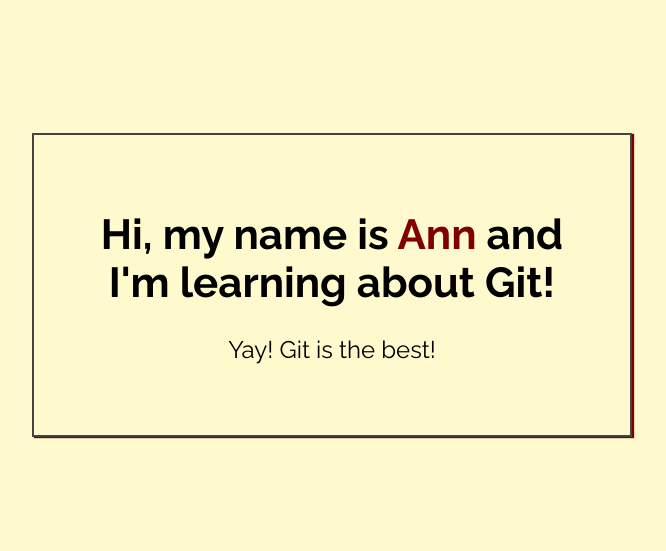
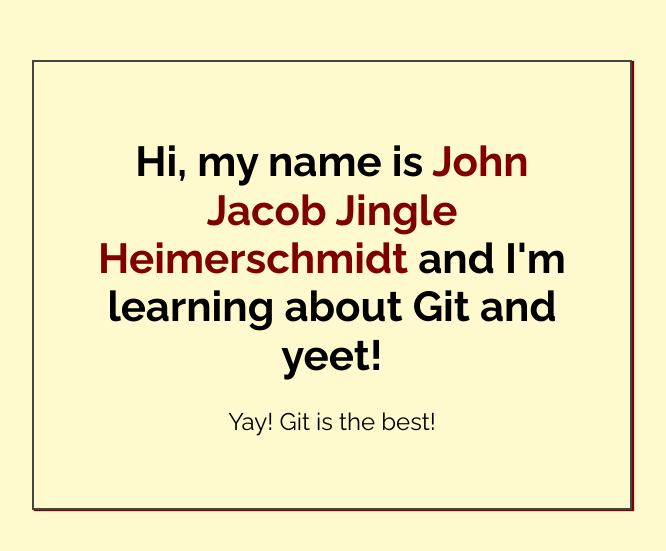
Before and after one commit to Adair22/my-first-repo, a plain HTML site: page index.html in a window 1280 px wide. Shown: the part 115-666 px from the top of the page, without its empty margins (308-974 px from the left). Drawn offline with Linux system fonts and the light colour scheme.

Commit message:
added john jacob's name

```diff
--- a/index.html
+++ b/index.html
@@ -14,7 +14,7 @@
 <body>
 
     <div class="greeting">
-        <h1>Hi, my name is <span class="highlight">Ann</span> and I'm learning about Git! </h1>
+        <h1>Hi, my name is <span class="highlight">John Jacob Jingle Heimerschmidt</span> and I'm learning about Git and yeet! </h1>
 
         <p>Yay! Git is the best!</p>
     </div>
```
